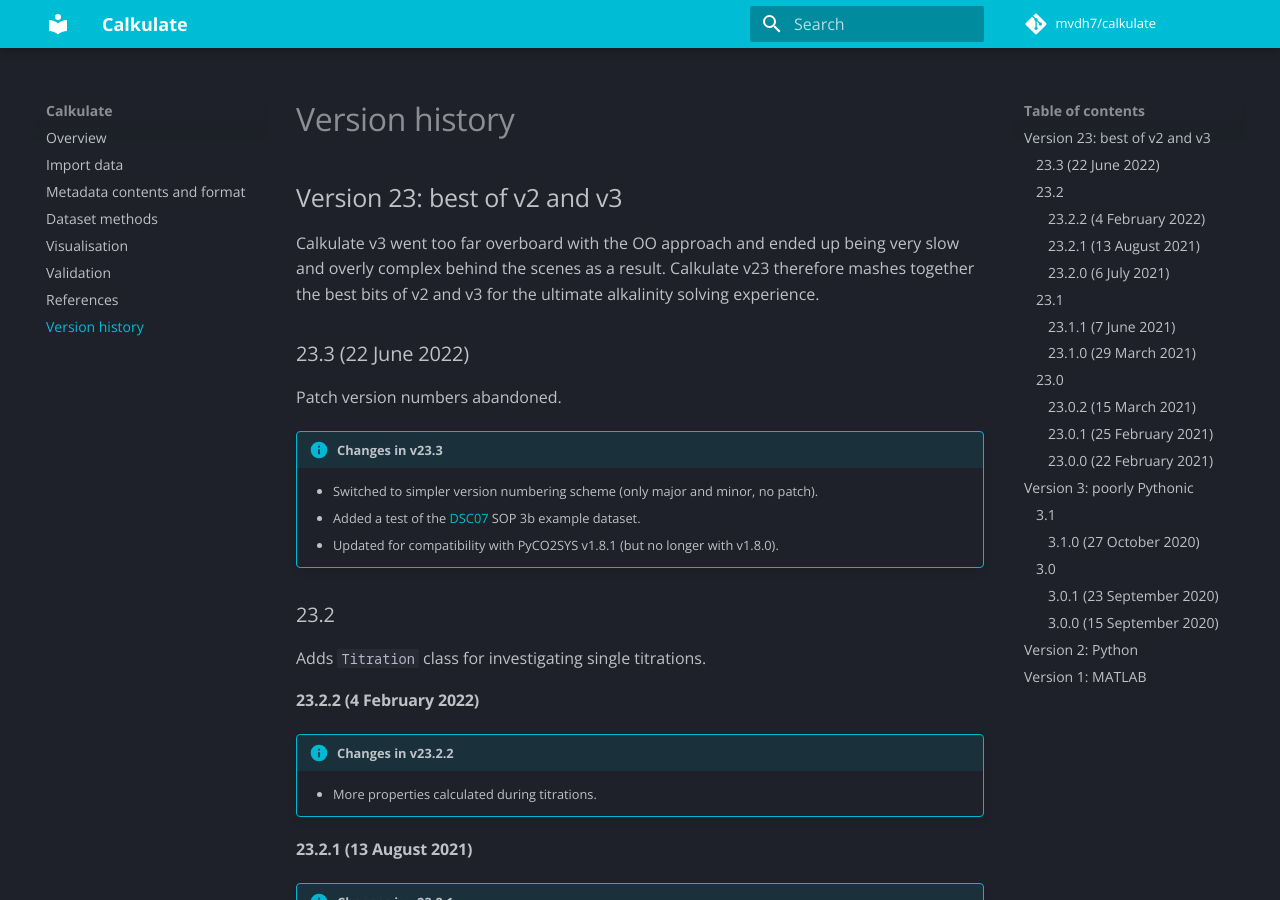
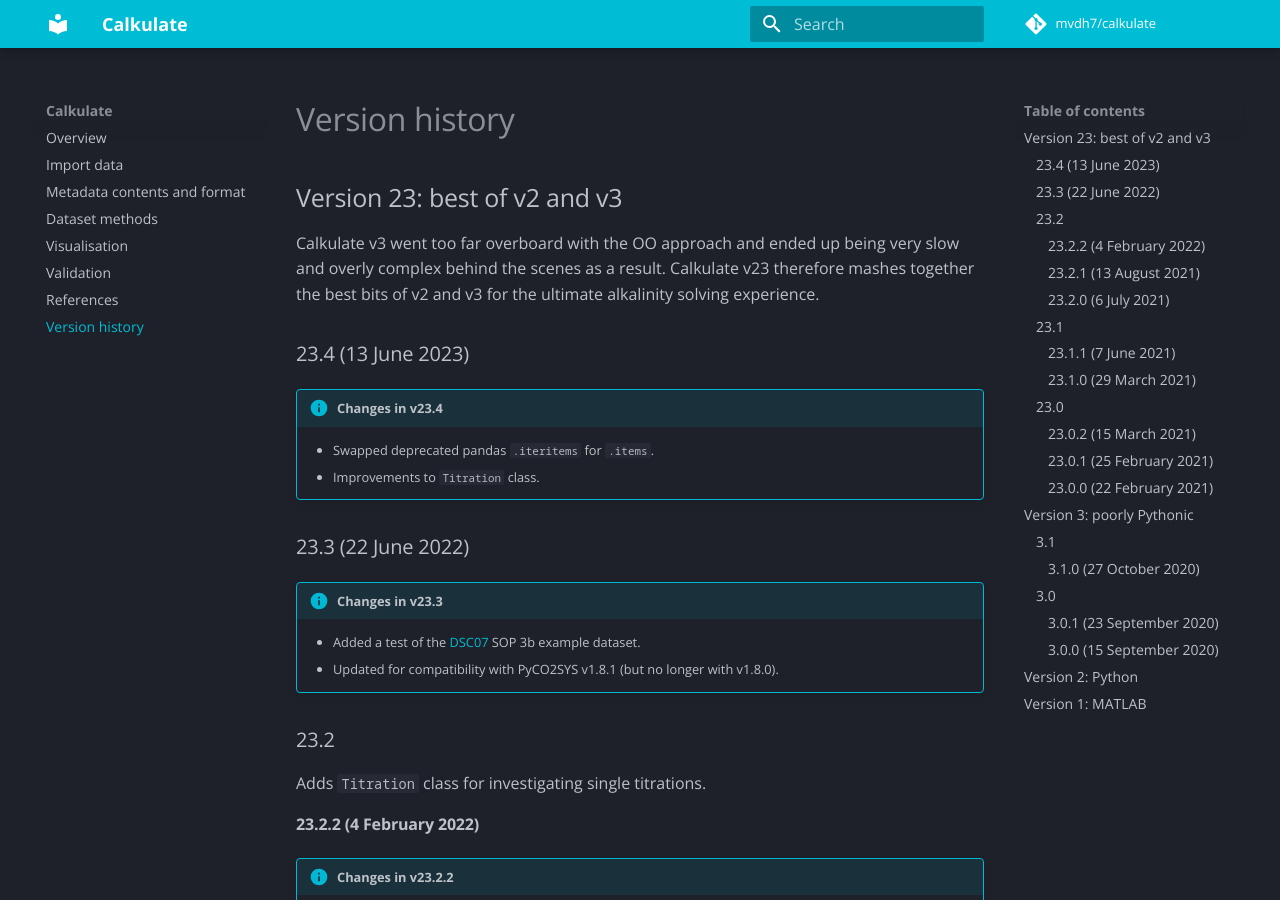
Before and after one commit to mvdh7/calkulate, an MkDocs documentation site: the page built from docs/versions.md, in a window 1280 px wide and 900 px high. Built offline with MkDocs 1.6.1 and Material for MkDocs 9.7.7, drawn with Linux system fonts in a browser that asks for light colours; comment, search, counter and statistics services are not loaded.

Commit message:
Add new version info

```diff
--- a/docs/versions.md
+++ b/docs/versions.md
@@ -4,13 +4,17 @@
 
 Calkulate v3 went too far overboard with the OO approach and ended up being very slow and overly complex behind the scenes as a result.  Calkulate v23 therefore mashes together the best bits of v2 and v3 for the ultimate alkalinity solving experience.
 
+### 23.4 (13 June 2023)
+
+!!! info "Changes in v23.4"
+
+    * Swapped deprecated pandas `.iteritems` for `.items`.
+    * Improvements to `Titration` class.
+
 ### 23.3 (22 June 2022)
-
-Patch version numbers abandoned.
 
 !!! info "Changes in v23.3"
 
-    * Switched to simpler version numbering scheme (only major and minor, no patch).
     * Added a test of the [DSC07](../references/#d) SOP 3b example dataset.
     * Updated for compatibility with PyCO2SYS v1.8.1 (but no longer with v1.8.0).
 
```
